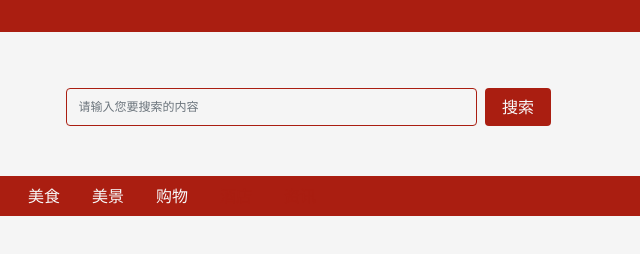
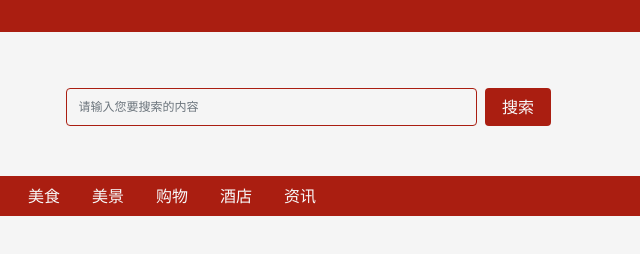
Before and after one commit to yangzy1993/travel, a plain HTML site: page public/header.html in a window 1280 px wide. Shown: the full height of the page, 297-937 px from the left. Drawn offline with Linux system fonts and the light colour scheme.

Commit message:
header_modify

```diff
--- a/public/header.html
+++ b/public/header.html
@@ -60,10 +60,10 @@
         <a class="nav-link text-light" href="">购物</a>
     </li>
     <li class="nav-item">
-        <a class="nav-link font-red" href="">酒店</a>
+        <a class="nav-link text-light" href="">酒店</a>
     </li>
     <li class="nav-item">
-        <a class="nav-link font-red" href="">资讯</a>
+        <a class="nav-link text-light" href="">资讯</a>
     </li>
   </ul>
 </div>
```
